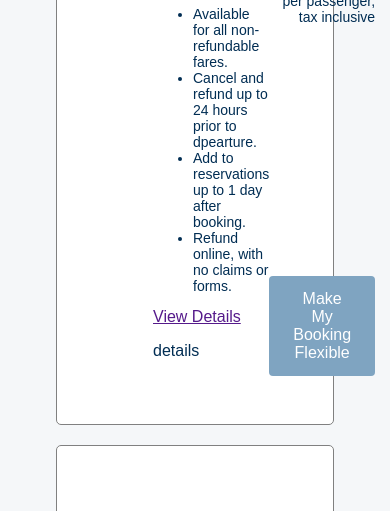
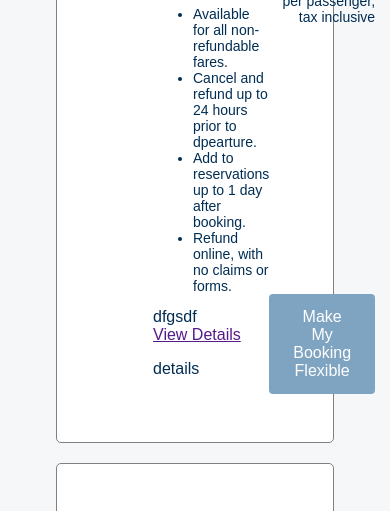
Before and after one commit to charliestableford/PorterAddOn, a plain HTML site: page index.html in a window 390 px wide. Shown: the part 312-823 px from the top of the page. Drawn offline with nearby package versions, Linux system fonts and the light colour scheme; a script that the page names is missing.

Commit message:
breakpoints

```diff
--- a/index.html
+++ b/index.html
@@ -25,7 +25,7 @@
                      <li>Add to reservations up to 1 day after booking.</li>
                      <li>Refund online, with no claims or forms.</li>
                   </ul>
-                  <div class="g-dropdown">
+                  <div class="g-dropdown">dfgsdf
                     <div class="g-dropdown__heading">
                         <a href="" data-bind="if: showMessage">View Details</a>
                     <div class="g-dropdown__button g-collapsible__button" tabindex="0"></div>
```
